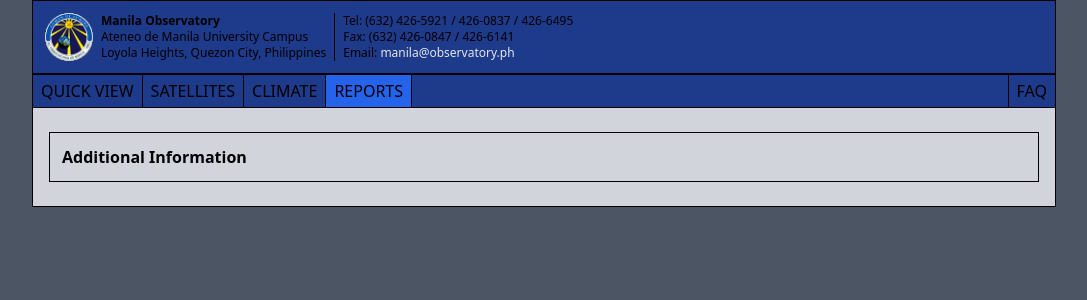
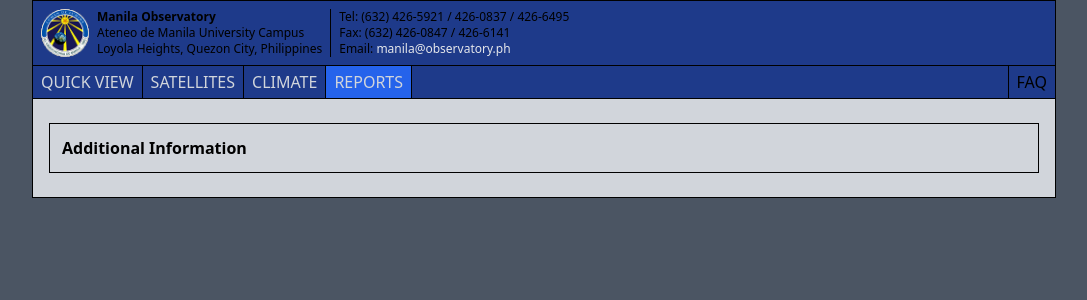
Before and after one commit to ecwmo/panahon.observatory, a PHP site: page /reports.php in a window 1280 px wide. Shown: the top 300 px of the page, without its empty margins (96-1183 px from the left). Run offline with PHP 8.4, Linux system fonts and the light colour scheme; data that the repository does not hold is empty; style sheets or scripts are compiled from the project's sources.

Commit message:
feat: NavBar, alpinejs

```diff
--- a/components/header.php
+++ b/components/header.php
@@ -1,15 +1,17 @@
-<header class="bg-blue-900 p-2 border border-black">
-    <div class="flex text-xs m-1">
-        <img alt="Manila Observatory Logo" class="h-12" src="./wwi-images/logo.png" />
-        <div class="px-2">
+<header class="bg-blue-900 pt-1 border border-black md:flex-col flex flex-row justify-between" x-data="{mobileMenuOpen : false}">
+    <div class="flex text-xs m-1 mb-2">
+        <img alt="Manila Observatory Logo" class="h-12 ml-1" src="./wwi-images/logo.png" />
+        <p class="md:hidden font-bold text-2xl ml-3 my-auto text-gray-200">Manila Observatory</p>
+        <div class="hidden md:inline px-2">
             <p class="font-bold">Manila Observatory</p>
             <p>Ateneo de Manila University Campus</p>
             <p>Loyola Heights, Quezon City, Philippines</p>
         </div>
-        <div class="border-l border-black px-2">
+        <div class="hidden md:inline border-l border-black px-2">
             <p>Tel: (632) 426-5921 / 426-0837 / 426-6495</p>
             <p>Fax: (632) 426-0847 / 426-6141</p>
             <p>Email: <a href="mailto:manila@observatory.ph" title="Manila Observatory email address" class="text-gray-200">manila@observatory.ph</a></p>
         </div>
     </div>
+    <?php include_once('./components/nav.php'); ?>
 </header>
--- a/components/helper.php
+++ b/components/helper.php
@@ -11,18 +11,4 @@ function getTitle($curPage, $pages)
   return "Weather Watch Initiative - Manila Observatory";
 }
 
-function buildMenu($curPage, $pages)
-{
-  $npage = count($pages);
-  for ($p = 0; $p < $npage; $p++) {
-    $href = './' . $pages[$p][0] . '.php';
-    if ($curPage == $pages[$p][0] . '.php') {
-      $class = "bg-blue-600";
-    } else {
-      $class = "";
-    }
-    echo '<li class="py-1 px-2 border-r border-black uppercase hover:bg-blue-600 ' . $class . '"><a href="' . $href . '" title="' . $pages[$p][1] . '">' . $pages[$p][2] . '</a></li>';
-  }
-}
-
 ?>
--- a/components/nav.php
+++ b/components/nav.php
@@ -17,15 +17,34 @@ $pages = array(
     array("reports", "Tropical Cyclone Report", "Reports", "Tropical Cyclone - Weather Watch Initiative (Manila Observatory)")
 );
 
+function buildMenu($curPage, $pages)
+{
+  $npage = count($pages);
+  for ($p = 0; $p < $npage; $p++) {
+    $href = './' . $pages[$p][0] . '.php';
+    if ($curPage == $pages[$p][0] . '.php') {
+      $class = "text-gray-100 bg-blue-600";
+    } else {
+      $class = "";
+    }
+    echo '<li class="py-1 px-2 border-b border-gray-300 md:border-r md:border-b-0 md:border-black text-gray-300 uppercase hover:text-gray-100 hover:bg-blue-600 ' . $class . '"><a href="' . $href . '" title="' . $pages[$p][1] . '">' . $pages[$p][2] . '</a></li>';
+  }
+}
+
 ?>
-<nav class="bg-blue-900 border border-black flex justify-between">
-    <!-- <button class="navbar-toggler" type="button" data-toggle="collapse" data-target="#navbarNav" aria-controls="navbarNav" aria-expanded="false" aria-label="Toggle navigation">
-        <span class="navbar-toggler-icon"></span>
-    </button> -->
-    <ul class="flex">
+<button @click="mobileMenuOpen = !mobileMenuOpen"
+    class="md:hidden my-auto mr-2 w-8 h-8 bg-gray-200 text-gray-600 p-1">
+    <svg fill="currentColor" viewBox="0 0 20 20" xmlns="http://www.w3.org/2000/svg">
+    <path fill-rule="evenodd"
+        d="M3 5a1 1 0 011-1h12a1 1 0 110 2H4a1 1 0 01-1-1zM3 10a1 1 0 011-1h12a1 1 0 110 2H4a1 1 0 01-1-1zM3 15a1 1 0 011-1h12a1 1 0 110 2H4a1 1 0 01-1-1z"
+        clip-rule="evenodd"></path>
+    </svg>
+</button>
+<nav class="absolute md:relative top-14 right-14 md:top-0 md:right-0 md:flex flex-col md:flex-row md:justify-between bg-blue-900 border md:border-t md:border-l-0 md:border-r-0 md:border-b-0 border-black" :class="{ 'flex' : mobileMenuOpen , 'hidden' : !mobileMenuOpen}" @click.away="mobileMenuOpen = false">
+    <ul class="md:flex flex-col md:flex-row">
         <?php buildMenu($curPage, $pages); ?>
     </ul>
-    <ul class="flex">
-        <li class="py-1 px-2 border-l border-black uppercase hover:bg-blue-600"><a href="faq.html" title="Frequently Asked Questions">FAQ</a></li>
+    <ul class="md:flex flex-col md:flex-row border-t md:border-t-0 md:border-l md:border-black border-gray-100">
+        <li class="py-1 px-2  uppercase hover:bg-blue-600"><a href="faq.html" title="Frequently Asked Questions">FAQ</a></li>
     </ul>
 </nav>
--- a/package.json
+++ b/package.json
@@ -10,7 +10,13 @@
   "author": "Emilio Gozo",
   "license": "ISC",
   "devDependencies": {
+    "@babel/cli": "^7.13.10",
+    "@babel/core": "^7.13.10",
+    "@babel/plugin-syntax-dynamic-import": "^7.8.3",
+    "@babel/preset-env": "^7.13.10",
+    "alpinejs": "^2.8.1",
     "autoprefixer": "^10.2.5",
+    "babel-loader": "^8.2.2",
     "css-loader": "^5.1.1",
     "mini-css-extract-plugin": "^1.3.9",
     "postcss": "^8.2.8",
--- a/reports.php
+++ b/reports.php
@@ -6,7 +6,6 @@
 
 <body class="bg-gray-600 w-4/5 mx-auto">
     <?php include_once('./components/header.php'); ?>
-    <?php include_once('./components/nav.php'); ?>
     <div class="bg-gray-300 border-l border-r border-b border-black flex flex-col">
         <div class="mx-2">
             <div id="report-img" class="mx-auto p-3"></div>
--- a/src/app.js
+++ b/src/app.js
@@ -1 +1,3 @@
 import './styles.css';
+
+import 'alpinejs';
```
Also changed, not shown: webpack.config.js (+9 -2 lines), 2 other files.
